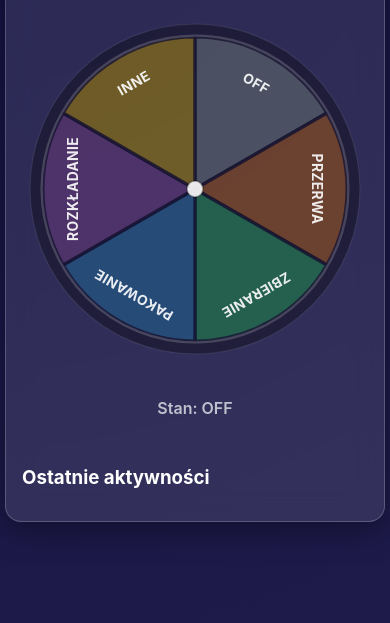
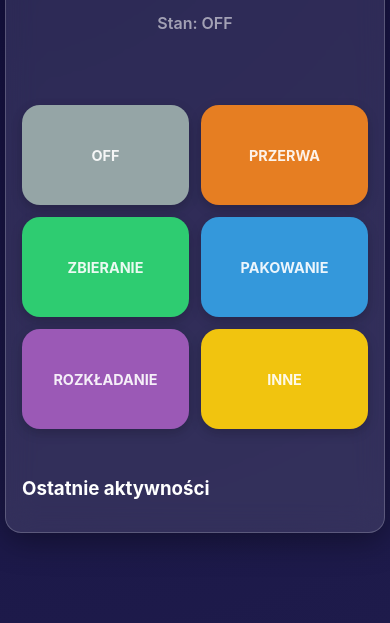
Before and after one commit to onion0sugar/timetracker, a website: page public/user.html in a window 390 px wide. Shown: the part 221-844 px from the top of the page. Drawn offline with Linux system fonts and the light colour scheme.

Commit message:
zmiana koła na grid w widoku mobilnym

```diff
--- a/public/app.js
+++ b/public/app.js
@@ -348,6 +348,7 @@ async function setPos(pos, state) {
     slider.className = `switch-slider pos${pos}`;
     stateDisplay.textContent = `Stan: ${state}`;
     updateKnob(pos, state);
+    updateTiles(state);
 
     // API Update
     try {
@@ -374,9 +375,17 @@ async function setPos(pos, state) {
 function setUI(pos, state, updateApi = true) {
     const slider = document.getElementById('slider');
     const stateDisplay = document.getElementById('currentStateName');
-    slider.className = `switch-slider pos${pos}`;
-    stateDisplay.textContent = `Stan: ${state}`;
+    if (slider) slider.className = `switch-slider pos${pos}`;
+    if (stateDisplay) stateDisplay.textContent = `Stan: ${state}`;
     updateKnob(pos, state);
+    updateTiles(state);
+}
+
+function updateTiles(activeState) {
+    const tiles = document.querySelectorAll('.tile-btn');
+    tiles.forEach(tile => {
+        tile.classList.toggle('active', tile.getAttribute('data-state') === activeState);
+    });
 }
 
 function startTimer(baseTime) {
--- a/public/style.css
+++ b/public/style.css
@@ -237,6 +237,52 @@ button:hover {
     letter-spacing: 0.3px;
     pointer-events: none;
 }
+
+/* ── Tile Grid — Mobile Interface ───────────────────────── */
+.tile-grid {
+    display: none; /* Hidden on desktop */
+    grid-template-columns: repeat(2, 1fr);
+    grid-template-rows: repeat(3, auto);
+    gap: 12px;
+    width: 100%;
+    margin-top: 1rem;
+}
+
+.tile-btn {
+    height: 100px;
+    display: flex;
+    flex-direction: column;
+    justify-content: center;
+    align-items: center;
+    border-radius: 18px;
+    font-weight: 700;
+    text-transform: uppercase;
+    font-size: 0.9rem;
+    cursor: pointer;
+    transition: all 0.2s cubic-bezier(0.4, 0, 0.2, 1);
+    border: 2px solid transparent;
+    color: rgba(255, 255, 255, 0.9);
+    box-shadow: 0 4px 12px rgba(0,0,0,0.2);
+}
+
+.tile-btn:active {
+    transform: scale(0.95);
+}
+
+.tile-btn.active {
+    border-color: rgba(255, 255, 255, 0.8);
+    box-shadow: 0 0 20px rgba(255, 255, 255, 0.3);
+    filter: brightness(1.1);
+}
+
+/* Specific Tile Colors */
+.tile-btn[data-state="OFF"]        { background: var(--off); }
+.tile-btn[data-state="Przerwa"]    { background: var(--przerwa); }
+.tile-btn[data-state="Zbieranie"]  { background: var(--zbieranie); }
+.tile-btn[data-state="Pakowanie"]  { background: var(--pakowanie); }
+.tile-btn[data-state="Rozkładanie"] { background: var(--rozkladanie); }
+.tile-btn[data-state="Inne"]       { background: var(--inne); }
+
 
 
 /* Timer */
@@ -501,7 +547,32 @@ body.admin-mode #adminLoginBtn {
     }
 
     .knob-wrapper {
-        display: block;
+        display: none;
+    }
+
+    .tile-grid {
+        display: grid;
+    }
+
+    .switch-container {
+        display: flex;
+        flex-direction: column;
+    }
+
+    .timer-display {
+        order: 1;
+        margin-bottom: 0.5rem;
+    }
+
+    #currentStateName {
+        order: 2;
+        margin-bottom: 1.5rem;
+        font-size: 1.2rem !important;
+        opacity: 0.8;
+    }
+
+    .tile-grid {
+        order: 3;
     }
 
     .form-group {
--- a/public/user.html
+++ b/public/user.html
@@ -23,6 +23,15 @@
                         <div class="switch-option" onclick="setPos(3, 'Pakowanie')">Pakowanie</div>
                         <div class="switch-option" onclick="setPos(4, 'Rozkładanie')">Rozkładanie</div>
                         <div class="switch-option" onclick="setPos(5, 'Inne')">Inne</div>
+                  </div>
+
+                  <div class="tile-grid">
+                        <div class="tile-btn" onclick="setPos(0, 'OFF')" data-state="OFF">OFF</div>
+                        <div class="tile-btn" onclick="setPos(1, 'Przerwa')" data-state="Przerwa">Przerwa</div>
+                        <div class="tile-btn" onclick="setPos(2, 'Zbieranie')" data-state="Zbieranie">Zbieranie</div>
+                        <div class="tile-btn" onclick="setPos(3, 'Pakowanie')" data-state="Pakowanie">Pakowanie</div>
+                        <div class="tile-btn" onclick="setPos(4, 'Rozkładanie')" data-state="Rozkładanie">Rozkładanie</div>
+                        <div class="tile-btn" onclick="setPos(5, 'Inne')" data-state="Inne">Inne</div>
                   </div>
 
                   <!-- Mobile Rotary Knob -->
```
